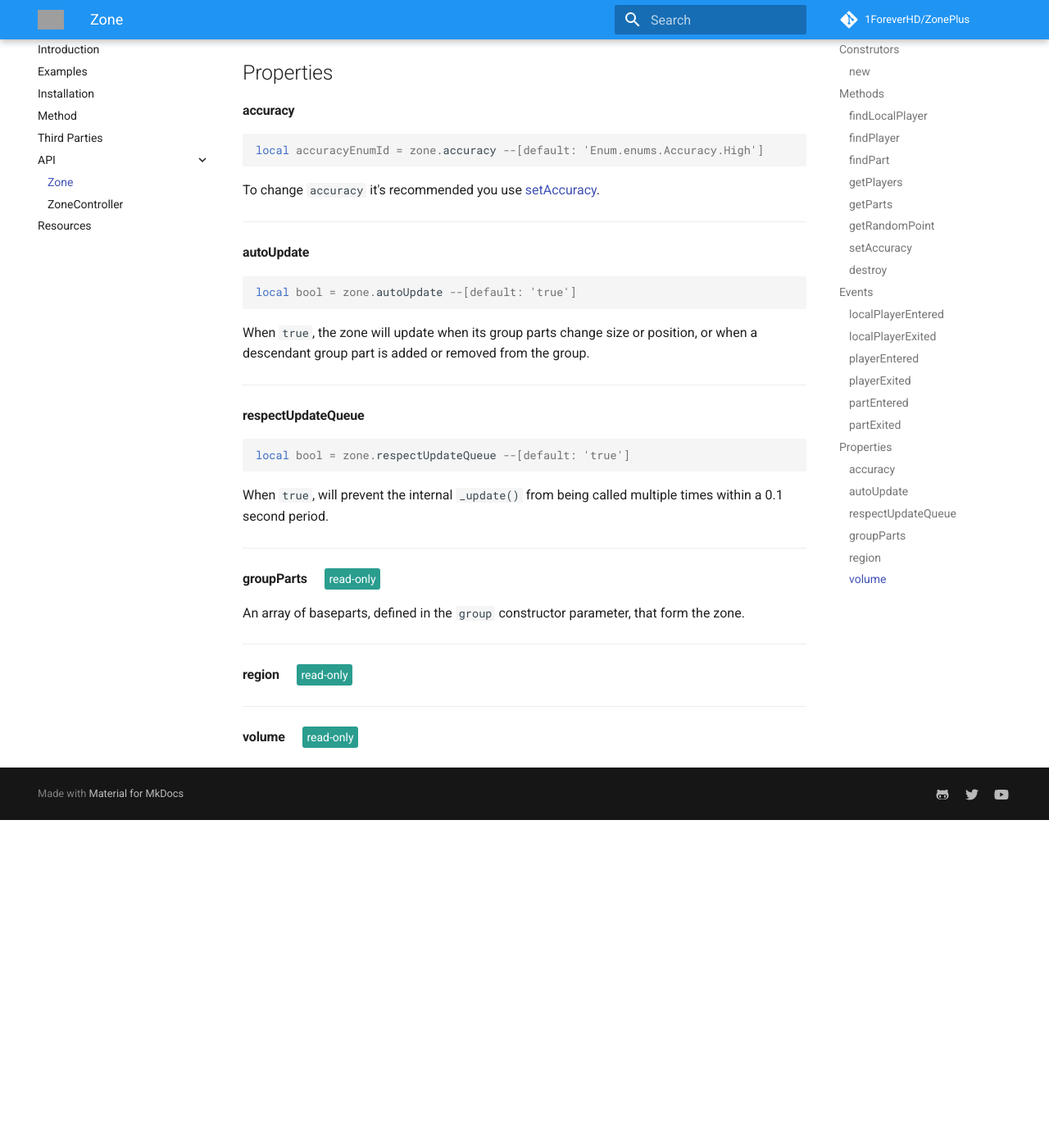
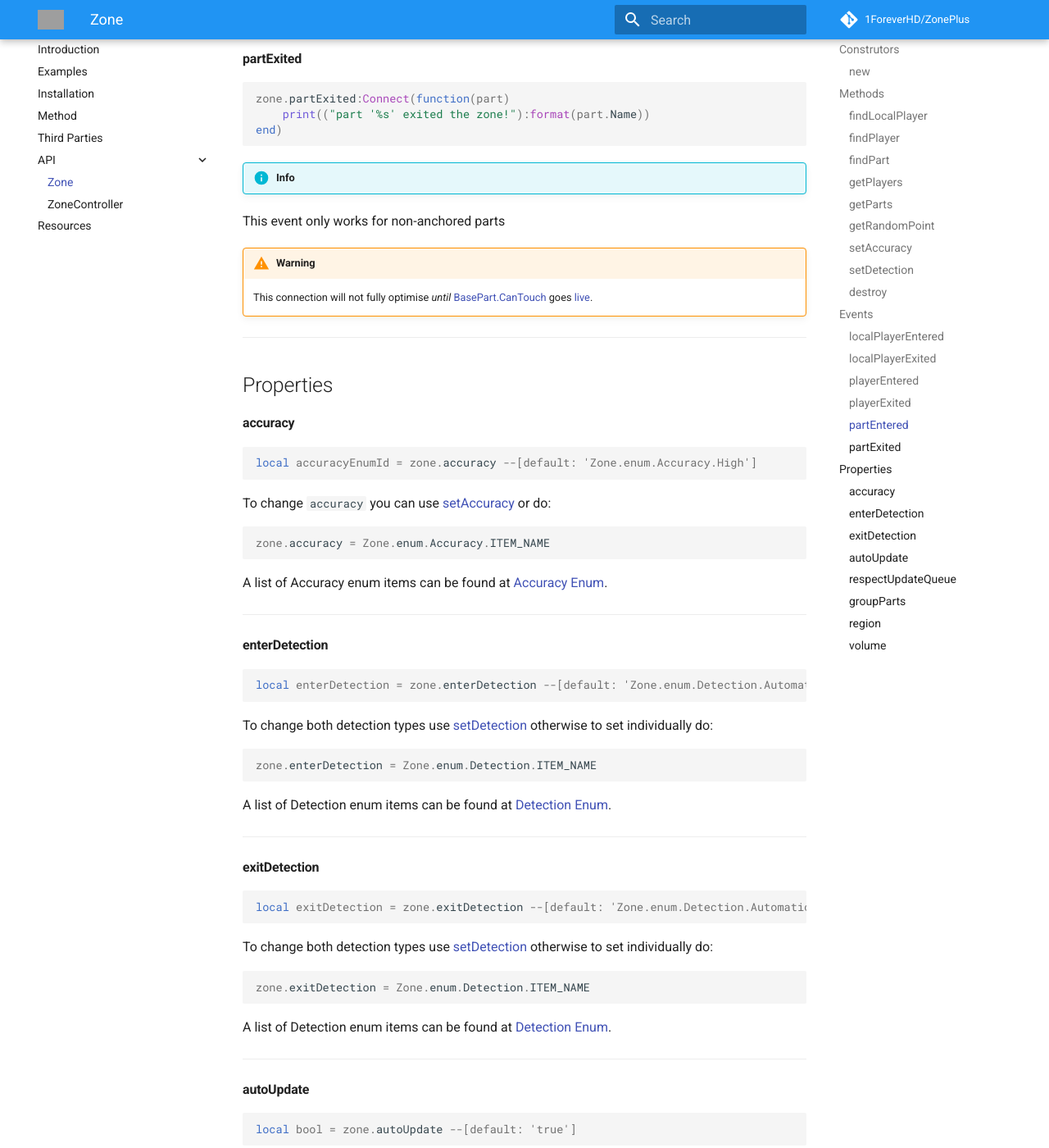
Before and after one commit to 1ForeverHD/ZonePlus, an MkDocs documentation site: the page built from docs/api/zone.md, in a window 1280 px wide and 1400 px high, scrolled down 3012 px. Shown: the whole window at 82% size. Built offline with MkDocs 1.6.1 and Material for MkDocs 9.7.7, drawn with Linux system fonts in a browser that asks for light colours; comment, search, counter and statistics services are not loaded; before the commit the page ends 4012 px from its top, so only the background shows below that; some of the changed text lies outside the part shown; grey boxes are pictures that could not be loaded.

Commit message:
ae5a6a5907eff8c1ace4f413355061fbad4cf682

````diff
--- a/docs/api/zone.md
+++ b/docs/api/zone.md
@@ -1,5 +1,7 @@
 [Accuracy Enum]: https://github.com/1ForeverHD/ZonePlus/blob/main/src/Zone/Enum/Accuracy.lua
+[Detection Enum]: https://github.com/1ForeverHD/ZonePlus/blob/main/src/Zone/Enum/Detection.lua
 [setAccuracy]: https://1foreverhd.github.io/ZonePlus/zone/#setaccuracy
+[setDetection]: https://1foreverhd.github.io/ZonePlus/zone/#setdetection
 
 ## Construtors
 
@@ -56,7 +58,14 @@ Generates random points within the zones region until one falls within its bound
 ```lua
 zone:setAccuracy(enumIdOrName)
 ```
-Sets the frequency of checks based upon the [Accuracy Enum].
+Sets the frequency of checks based upon the [Accuracy Enum]. Defaults to 'High'.
+
+----
+#### setDetection
+```lua
+zone:setDetection(enumIdOrName)
+```
+Sets the precision of checks based upon the [Detection Enum]. Defaults to 'Automatic'.
 
 ----
 #### destroy
@@ -111,6 +120,9 @@ zone.partEntered:Connect(function(part)
 end)
 ```
 
+!!! info
+This event only works for non-anchored parts
+
 !!! warning
     This connection will not fully optimise *until* [BasePart.CanTouch](https://developer.roblox.com/en-us/api-reference/property/BasePart/CanTouch) goes [live](https://developer.roblox.com/en-us/resources/release-note/Release-Notes-for-460).
 
@@ -122,6 +134,9 @@ zone.partExited:Connect(function(part)
 end)
 ```
 
+!!! info
+This event only works for non-anchored parts
+
 !!! warning
     This connection will not fully optimise *until* [BasePart.CanTouch](https://developer.roblox.com/en-us/api-reference/property/BasePart/CanTouch) goes [live](https://developer.roblox.com/en-us/resources/release-note/Release-Notes-for-460).
 
@@ -132,9 +147,41 @@ end)
 ## Properties
 #### accuracy
 ```lua
-local accuracyEnumId = zone.accuracy --[default: 'Enum.enums.Accuracy.High']
+local accuracyEnumId = zone.accuracy --[default: 'Zone.enum.Accuracy.High']
 ```
-To change ``accuracy`` it's recommended you use [setAccuracy].
+To change ``accuracy`` you can use [setAccuracy] or do:
+
+```lua
+zone.accuracy = Zone.enum.Accuracy.ITEM_NAME
+```
+
+A list of Accuracy enum items can be found at [Accuracy Enum].
+
+----
+#### enterDetection
+```lua
+local enterDetection = zone.enterDetection --[default: 'Zone.enum.Detection.Automatic']
+```
+To change both detection types use [setDetection] otherwise to set individually do:
+
+```lua
+zone.enterDetection = Zone.enum.Detection.ITEM_NAME
+```
+
+A list of Detection enum items can be found at [Detection Enum].
+
+----
+#### exitDetection
+```lua
+local exitDetection = zone.exitDetection --[default: 'Zone.enum.Detection.Automatic']
+```
+To change both detection types use [setDetection] otherwise to set individually do:
+
+```lua
+zone.exitDetection = Zone.enum.Detection.ITEM_NAME
+```
+
+A list of Detection enum items can be found at [Detection Enum].
 
 ----
 #### autoUpdate
````
